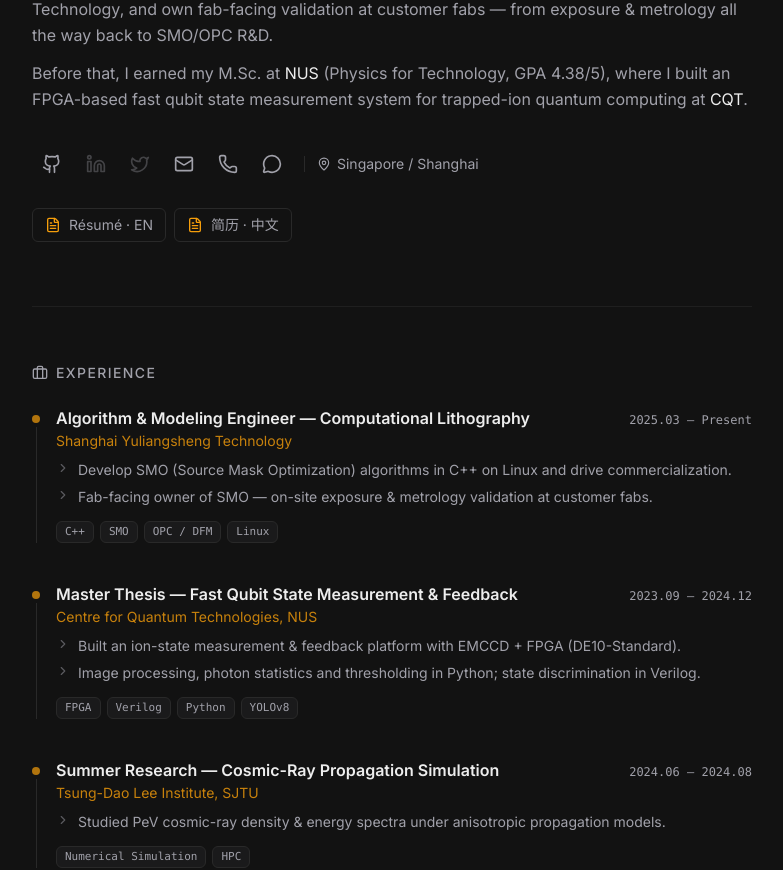
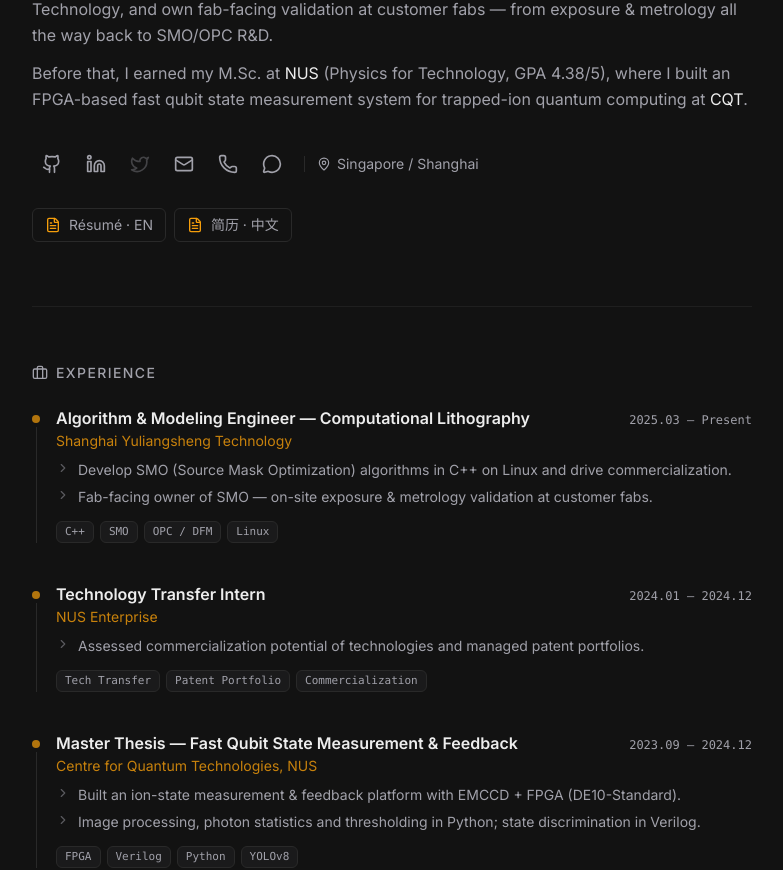
Before and after one commit to ZCWarren/ZCWarren.github.io, a React (Vite) app: page / in a window 1280 px wide. Shown: the part 310-1180 px from the top of the page, without its empty margins (248-1031 px from the left). Built offline with nearby package versions, Linux system fonts and the light colour scheme.

Commit message:
Add LinkedIn link and NUS Enterprise internship

```diff
--- a/src/pages/Home.tsx
+++ b/src/pages/Home.tsx
@@ -27,7 +27,7 @@ import {
 
 /* Fill these in later — empty string keeps the icon as a dimmed placeholder */
 const PROFILE = {
-  linkedin: '', // e.g. 'https://www.linkedin.com/in/zichen-song'
+  linkedin: 'https://www.linkedin.com/in/zichen-song-3613541a1/',
   x: '', // e.g. 'https://x.com/ZCWarren'
 }
 
@@ -54,6 +54,15 @@ const experience = [
     points: [
       'Develop SMO (Source Mask Optimization) algorithms in C++ on Linux and drive commercialization.',
       'Fab-facing owner of SMO — on-site exposure & metrology validation at customer fabs.',
+    ],
+  },
+  {
+    role: 'Technology Transfer Intern',
+    org: 'NUS Enterprise',
+    period: '2024.01 — 2024.12',
+    tags: ['Tech Transfer', 'Patent Portfolio', 'Commercialization'],
+    points: [
+      'Assessed commercialization potential of technologies and managed patent portfolios.',
     ],
   },
   {
```
